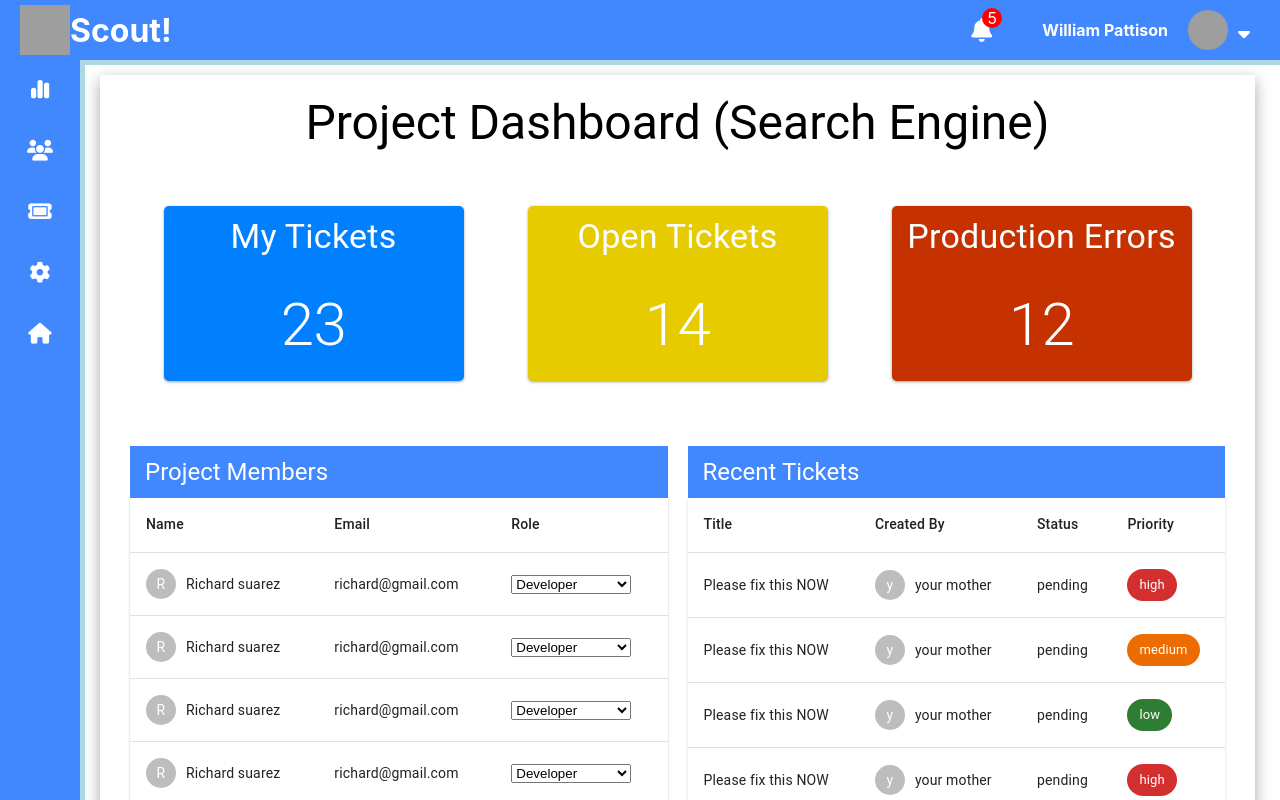
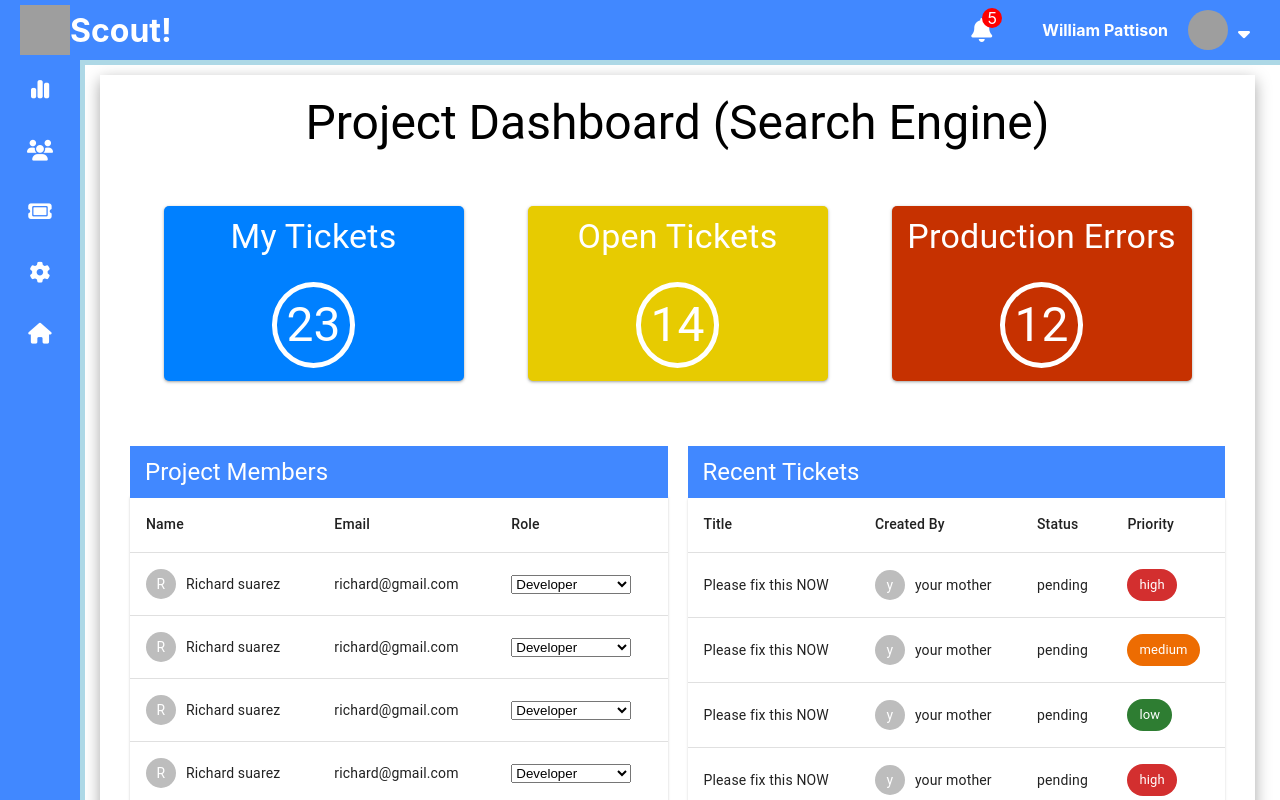
Before and after one commit to sQuillP/Scout, a React (Create React App) app in the folder client/: page /projects/1 in a window 1280 px wide. Shown: the top 800 px of the page. Built offline with nearby package versions, Linux system fonts and the light colour scheme; grey boxes are pictures that could not be loaded.

Commit message:
added finishing touches to dashboard

```diff
--- a/client/src/App.js
+++ b/client/src/App.js
@@ -5,6 +5,7 @@ import Auth from './pages/auth/Auth';
 import Signup from './pages/auth/Signup';
 import ProjectHome from './pages/projects/ProjectHome';
 import ProjectDashboard from './pages/project dashboard/ProjectDashboard';
+import Members from './pages/projects/Members';
 
 
 function App() {
@@ -16,6 +17,7 @@ function App() {
       </Route>
       <Route path='/projects' element={<ProjectHome/>}/>
       <Route path='/projects/:projectId' element={<ProjectDashboard/>}/>
+      <Route path='/projects/:projectId/members' element={<Members/>}/>
 
       <Route path='*' Component={()=> <Navigate to='/auth/login'/>}/>
       {/* Home page will have a list of all projects */}
--- a/client/src/pages/project dashboard/ProjectDashboard.js
+++ b/client/src/pages/project dashboard/ProjectDashboard.js
@@ -74,7 +74,6 @@ export default function ProjectDashboard() {
                             <RecentTicketsTable/>
                         </div>
                     </div>
-
                 </div>
             </div>
         </>
--- a/client/src/pages/project dashboard/components/DashboardPanel.js
+++ b/client/src/pages/project dashboard/components/DashboardPanel.js
@@ -10,10 +10,12 @@ export default function DashboardPanel({title,content,overlayContent, color}) {
                 <Typography variant="h4" textAlign='center'>{title}</Typography>
             </div>
             <div className="pd-panel-content">
-                <Typography variant="h2" textAlign='center'>{content}</Typography>
+                <div className="pd-circle">
+                    <Typography align="center" variant="h3" textAlign='center'>{content}</Typography>
+                </div>
             </div>
             <div className="pd-panel-overlay">
-                <Typography variant='h5' textAlign={'center'}>{overlayContent}</Typography>
+                    <Typography variant='h5' textAlign={'center'}>{overlayContent}</Typography>
             </div>
         </div>
     )
--- a/client/src/pages/project dashboard/styles/DashboardPanel.css
+++ b/client/src/pages/project dashboard/styles/DashboardPanel.css
@@ -53,6 +53,12 @@
     ;
 }
 
+.pd-circle {
+    border-radius: 50%;
+    border: 5px solid white;
+    padding: 10px;
+    text-align: center;
+}
 
 .pd-panel:hover {
     box-shadow: rgba(0, 0, 0, 0.07) 0px 1px 2px, rgba(0, 0, 0, 0.07) 0px 2px 4px, rgba(0, 0, 0, 0.07) 0px 4px 8px, rgba(0, 0, 0, 0.07) 0px 8px 16px, rgba(0, 0, 0, 0.07) 0px 16px 32px, rgba(0, 0, 0, 0.07) 0px 32px 64px;
--- /dev/null
+++ b/client/src/pages/projects/Members.js
@@ -0,0 +1,10 @@
+import ProjectMembersTable from "../project dashboard/components/ProjectMembersTable"
+
+
+export default function Members() {
+
+
+    return (
+        <ProjectMembersTable/>
+    )
+}
```
